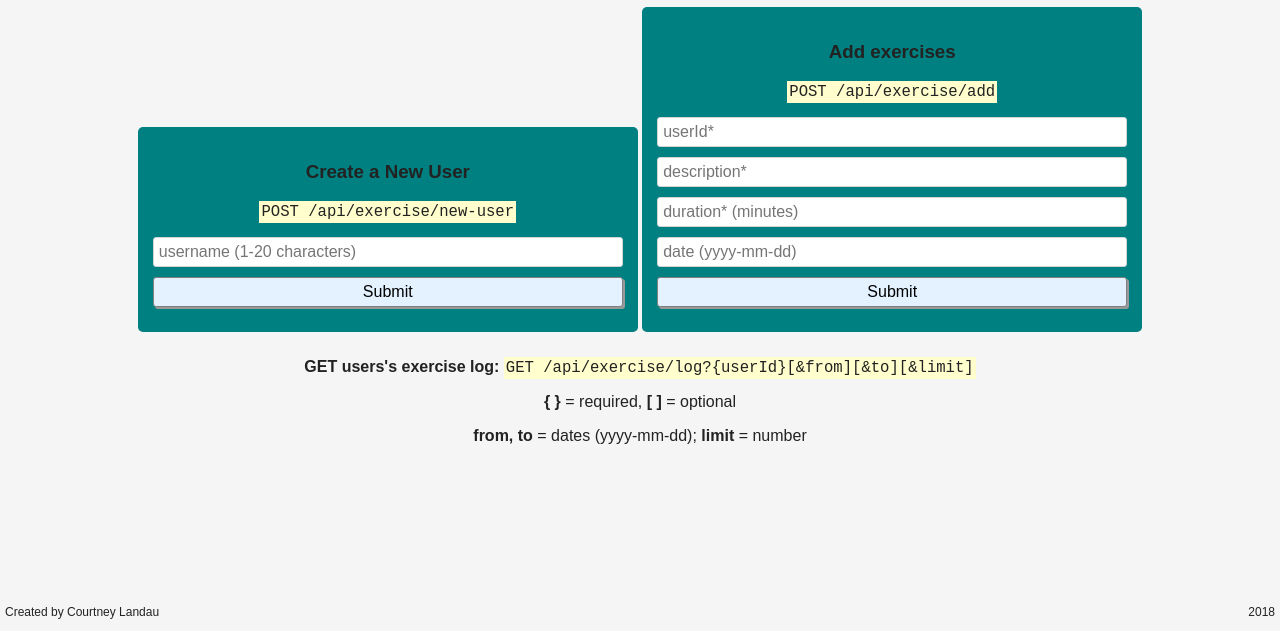
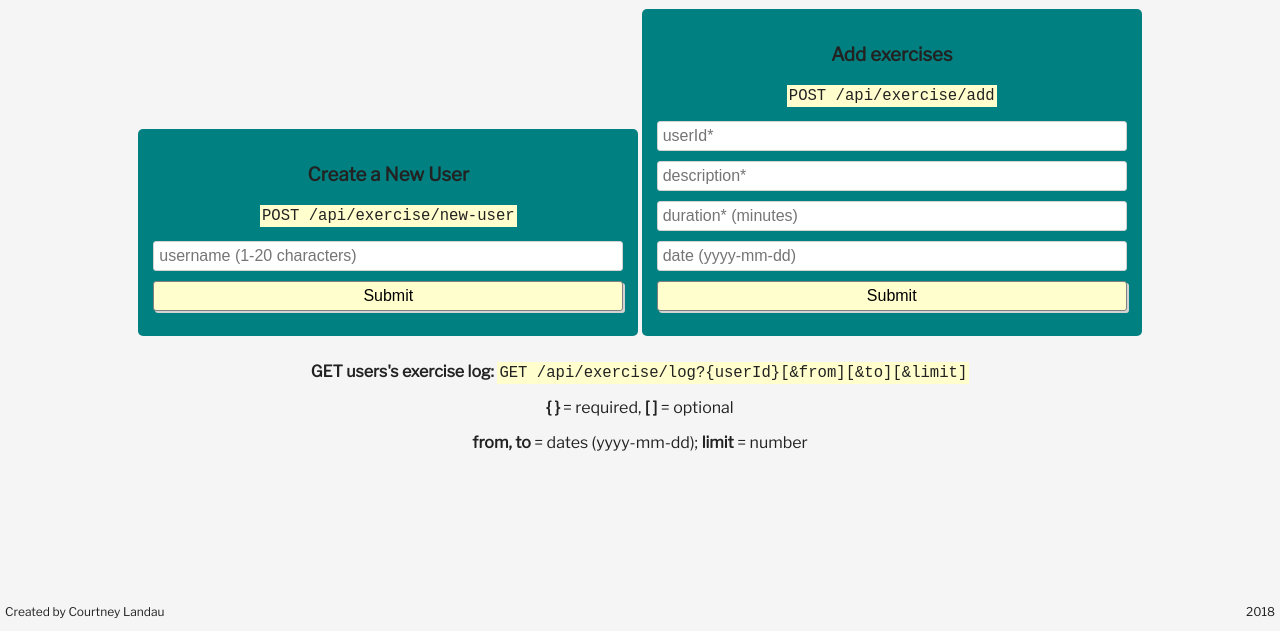
Before and after one commit to clandau/exerciseTracker, a website: page views/index.html in a window 1280 px wide. Shown: the part 169-800 px from the top of the page. Drawn offline with nearby package versions, Linux system fonts and the light colour scheme; files that its build step writes are made by us from their sources.

Commit message:
style changes

```diff
--- a/public/style.css
+++ b/public/style.css
@@ -4,7 +4,7 @@
   }
 
   body {
-    font-family:sans-serif;
+    font-family: 'Libre Franklin', sans-serif;
     margin: 25px;
     color: #222;
     background-color: #f5f5f5;
@@ -55,14 +55,14 @@
   input[type=submit] {
     font-size: 16px;
     border-radius: 3px;
-    background-color: #E4F1FE;
+    background-color: #fffecc;
     border: 1px solid grey;
-    box-shadow: 2px 2px #999;
+    box-shadow: 2px 2px lightgrey;
     cursor: pointer;
   }
 
   input[type=submit]:hover {
-    background-color: #FFFEC4;
+    background-color: #ffdfa0;
   }
 
   code {
--- a/views/index.html
+++ b/views/index.html
@@ -4,7 +4,7 @@
       <title>Exercise Tracker | Free Code Camp</title>
       <link rel="shortcut icon" href="favicon-heartbeat.ico" type="image/x-icon"/>
       <meta name="viewport" content="width=device-width, initial-scale=1">
-      <link href="https://fonts.googleapis.com/css?family=Roboto" rel="stylesheet" type="text/css"/>
+      <link href="https://fonts.googleapis.com/css?family=Libre+Franklin" rel="stylesheet" type='text/css'>
       <link href="style.css" rel="stylesheet" type="text/css"/>
    </head>
 
```
